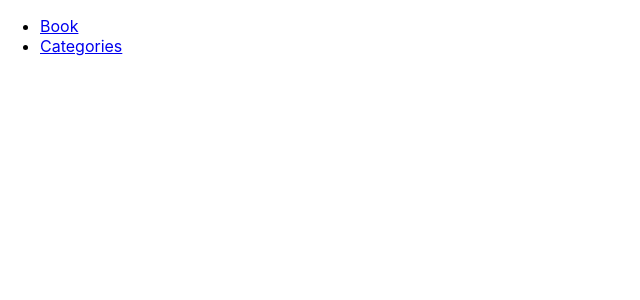
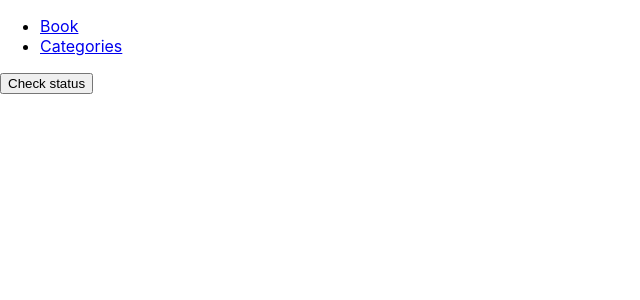
Before and after one commit to MarkoKermi/bookstore_react_project, a React (Create React App) app: page /categories in a window 1280 px wide. Shown: the top 300 px of the page, without its empty margins (0-640 px from the left). Built offline with nearby package versions, Linux system fonts and the light colour scheme.

Commit message:
check status button add in categories

```diff
--- a/src/components/Categories.js
+++ b/src/components/Categories.js
@@ -1,3 +1,8 @@
-const Categories = () => <p />;
+const Categories = () => (
+  <div>
+    <p />
+    <button type="button">Check status</button>
+  </div>
+);
 
 export default Categories;
```
